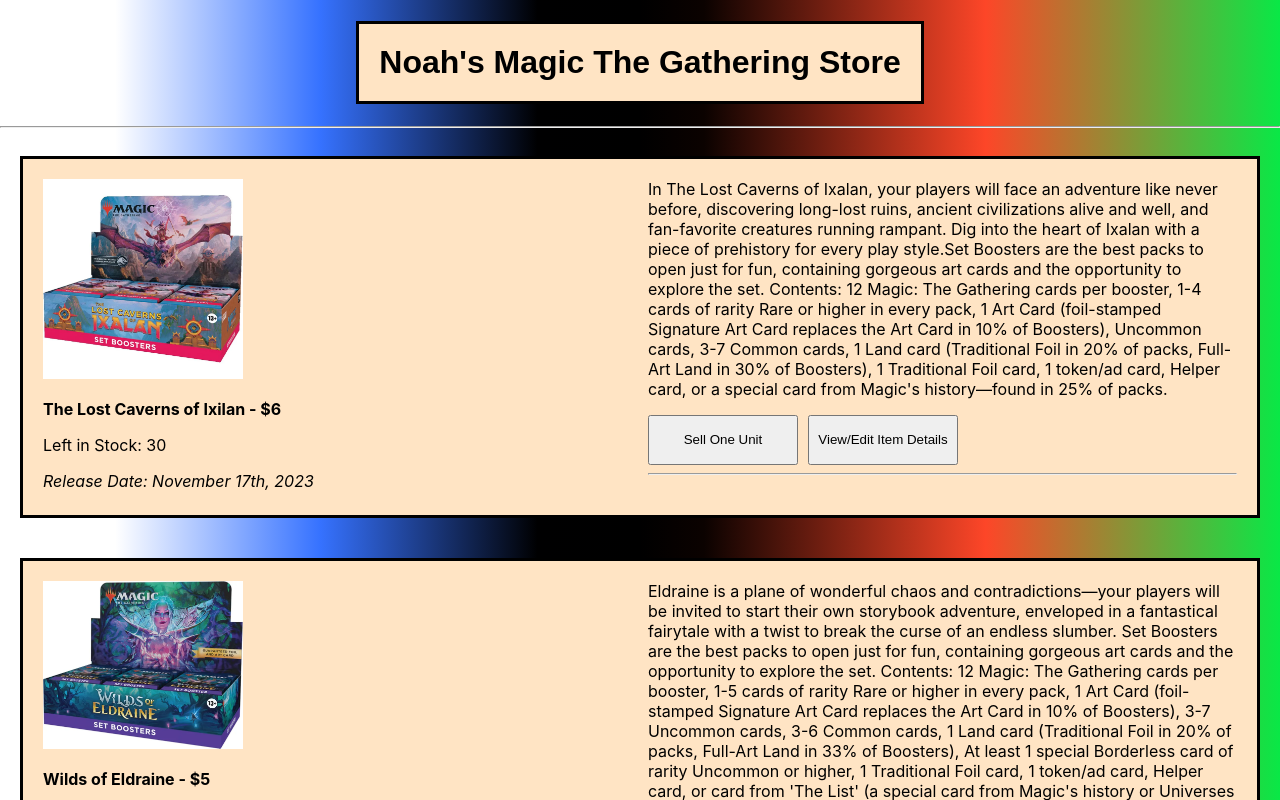
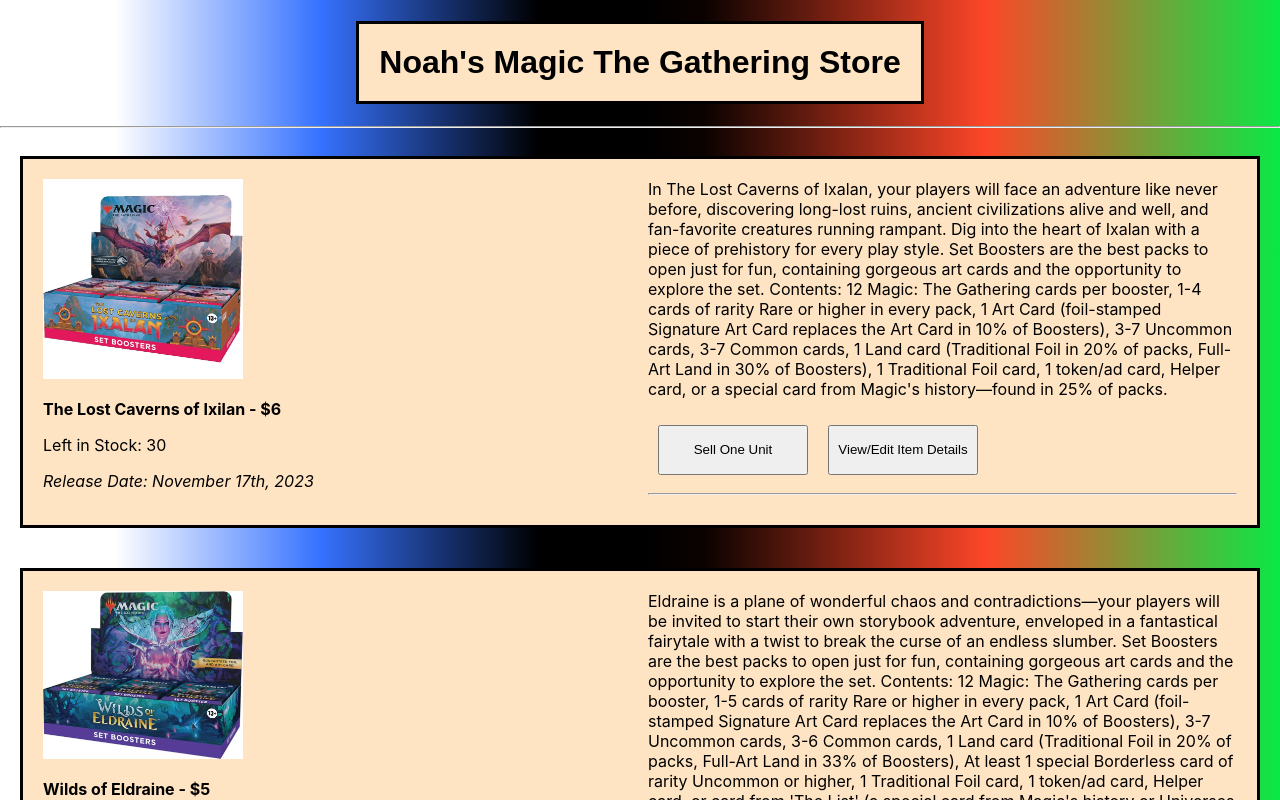
Before and after one commit to NoahKise/inventory-tracker2.0, a React (Create React App) app: page / in a window 1280 px wide. Shown: the top 800 px of the page. Built offline with nearby package versions, Linux system fonts and the light colour scheme.

Commit message:
add more styling and formatting

```diff
--- a/src/App.css
+++ b/src/App.css
@@ -20,7 +20,7 @@
 button {
   width: 150px;
   height: 50px;
-  margin-right: 10px;
+  margin: 10px;
 }
 
 .input-form {
@@ -40,3 +40,9 @@
   padding: 20px;
   border: 3px solid black;
 }
+
+.bottom-button {
+  width: 150px;
+  margin-left: auto;
+  margin-right: auto;
+}
--- a/src/components/InventoryControl.js
+++ b/src/components/InventoryControl.js
@@ -17,7 +17,7 @@
           name: 'The Lost Caverns of Ixilan',
           price: '$6',
           releaseDate: 'November 17th, 2023',
-          description: "In The Lost Caverns of Ixalan, your players will face an adventure like never before, discovering long-lost ruins, ancient civilizations alive and well, and fan-favorite creatures running rampant. Dig into the heart of Ixalan with a piece of prehistory for every play style.Set Boosters are the best packs to open just for fun, containing gorgeous art cards and the opportunity to explore the set. Contents: 12 Magic: The Gathering cards per booster, 1-4 cards of rarity Rare or higher in every pack, 1 Art Card (foil-stamped Signature Art Card replaces the Art Card in 10% of Boosters), Uncommon cards, 3-7 Common cards, 1 Land card (Traditional Foil in 20% of packs, Full-Art Land in 30% of Boosters), 1 Traditional Foil card, 1 token/ad card, Helper card, or a special card from Magic's history—found in 25% of packs.",
+          description: "In The Lost Caverns of Ixalan, your players will face an adventure like never before, discovering long-lost ruins, ancient civilizations alive and well, and fan-favorite creatures running rampant. Dig into the heart of Ixalan with a piece of prehistory for every play style. Set Boosters are the best packs to open just for fun, containing gorgeous art cards and the opportunity to explore the set. Contents: 12 Magic: The Gathering cards per booster, 1-4 cards of rarity Rare or higher in every pack, 1 Art Card (foil-stamped Signature Art Card replaces the Art Card in 10% of Boosters), 3-7 Uncommon cards, 3-7 Common cards, 1 Land card (Traditional Foil in 20% of packs, Full-Art Land in 30% of Boosters), 1 Traditional Foil card, 1 token/ad card, Helper card, or a special card from Magic's history—found in 25% of packs.",
           leftInStock: 30,
           imgSrc: "img/ixilan.webp",
           id: v4()
@@ -124,7 +124,9 @@
       currentlyVisibleState = (
         <>
           <NewStockItemForm onNewInventoryCreation={this.handleAddingNewStockItemToInventory} />
+          <div className="bottom-button">
             <button onClick={this.handleReturnToInventoryClick}>Return to Inventory</button>
+          </div>
         </>)
     } else if (this.state.itemDetailVOP) {
       const selectedItem = this.state.mainInventoryList.find(
@@ -138,7 +140,9 @@
             selectedItemId={this.state.selectedId}
             selectedDetails={selectedItem}
           />
+          <div className="bottom-button">
             <button onClick={this.handleReturnToInventoryClick}>Return to Inventory</button>
+          </div>
         </>)
     } else currentlyVisibleState = (
       <>
@@ -148,7 +152,7 @@
           itemsInStock={this.state.mainInventoryList}
           handleSell={this.handleSellClick}
         />
-        <div>
+        <div className="bottom-button">
           <button onClick={this.handleNewItemClick}>New Stock Item</button>
         </div>
       </>)
--- a/src/components/StockList.js
+++ b/src/components/StockList.js
@@ -2,10 +2,10 @@
 import StockItem from "./StockItem";
 import PropTypes from 'prop-types';
 
-function StockList(props){
+function StockList(props) {
   return (
     <React.Fragment>
-      <hr/>
+      <hr />
       {props.itemsInStock.map((item, index) =>
         <StockItem
           imgSrc={item.imgSrc}
@@ -17,7 +17,7 @@
           handleSell={() => props.handleSell(item.id)}
           id={item.id}
           update={props.handleUpdate}
-          key={index}/>
+          key={index} />
       )}
     </React.Fragment>
   );
```
Lines whose indentation alone changed are shown as unchanged.
